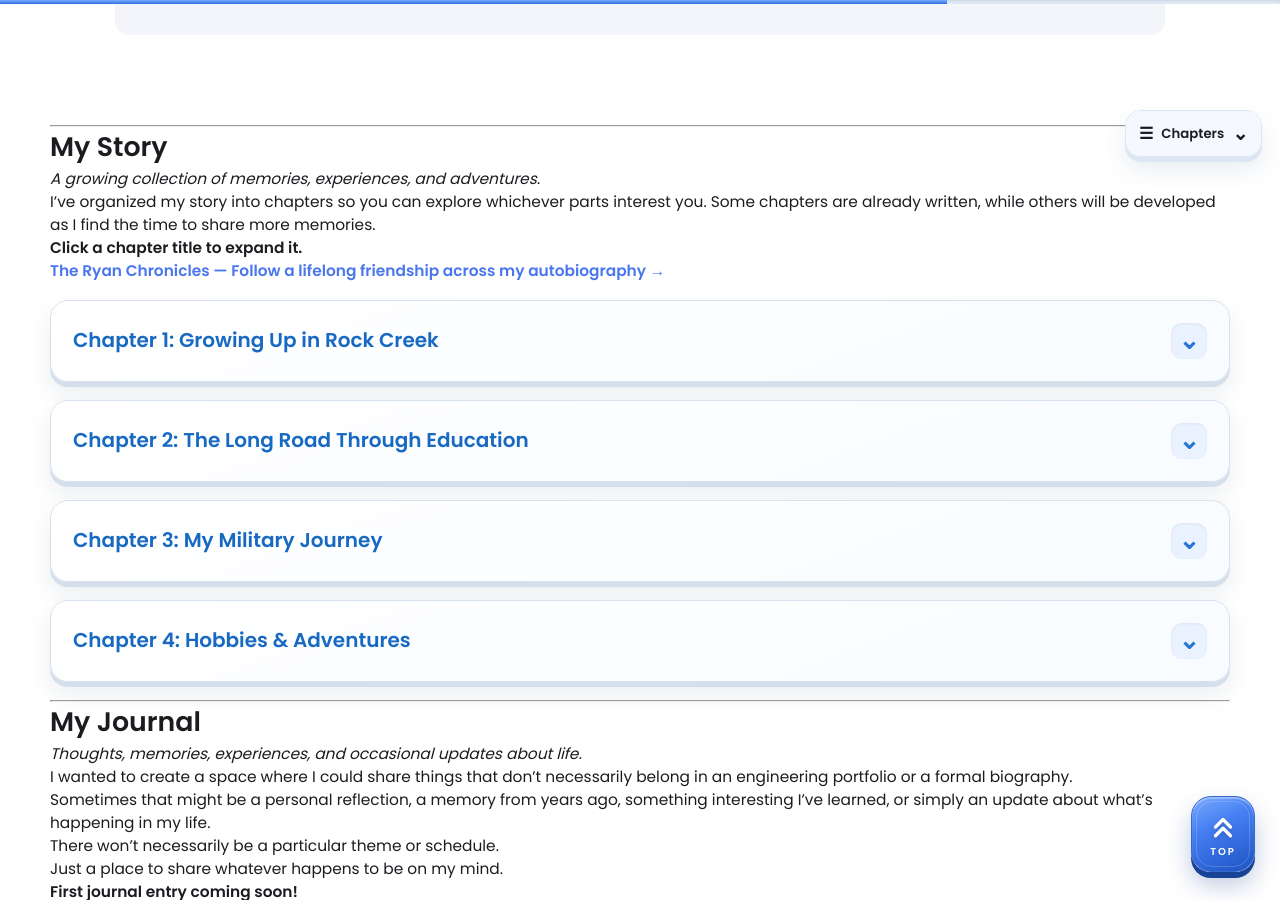
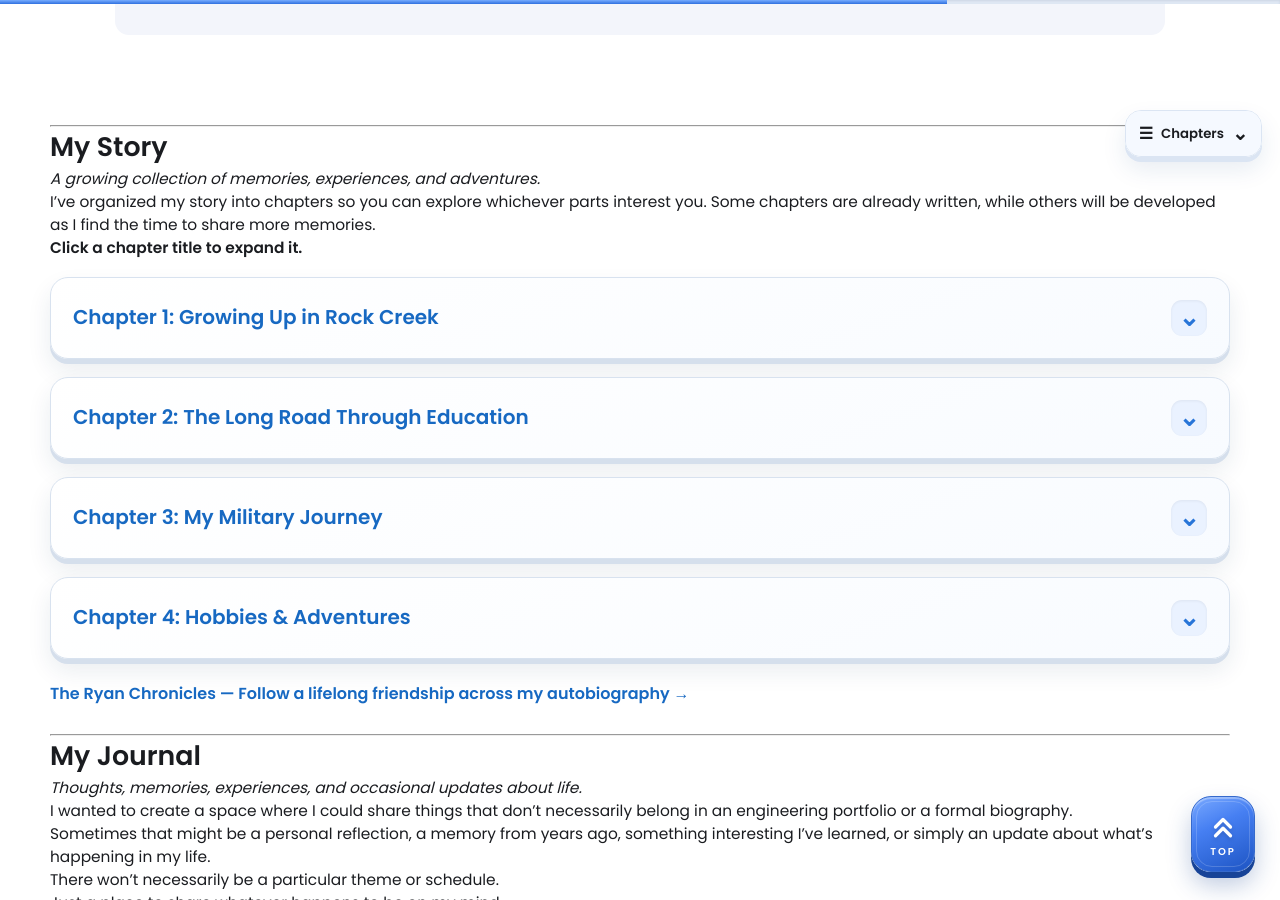
Before and after one commit to SuSpence-89/Eng-portfolio, a Jekyll site: the page built from about.md, in a window 1280 px wide and 900 px high, scrolled down 603 px. Built offline with Jekyll 4.4.1, drawn with Linux system fonts in a browser that asks for light colours; part of the change alters nothing that is shown.

Commit message:
Keep Ryan Chronicles link beneath all autobiography chapters

```diff
--- a/about.md
+++ b/about.md
@@ -96,8 +96,6 @@ title: "About Me — Spencer Holmes"
 I've organized my story into chapters so you can explore whichever parts interest you. Some chapters are already written, while others will be developed as I find the time to share more memories.
 
 **Click a chapter title to expand it.**
-
-[**The Ryan Chronicles — Follow a lifelong friendship across my autobiography →**]({{ '/about/ryan-chronicles/' | relative_url }})
 
 {% include about-reading-guide.html %}
 
@@ -449,6 +447,32 @@ Chapter 4: Hobbies &amp; Adventures
 <p><strong>I enjoy variety, and I don't see that changing anytime soon.</strong></p>
 
 </details>
+
+<!-- RYAN CHRONICLES: Keep this collection link after the final story chapter.
+     New chapters should be inserted before My Journal. The script below
+     also moves this footer after the last chapter if more chapters are added
+     between the footer and journal in a future site update. -->
+<div id="ryan-chronicles-chapter-footer" style="margin:22px 0 28px;">
+  <a href="{{ '/about/ryan-chronicles/' | relative_url }}" style="font-weight:700;color:#1769c2;">The Ryan Chronicles — Follow a lifelong friendship across my autobiography &rarr;</a>
+</div>
+<script>
+(function () {
+  function positionRyanChroniclesFooter() {
+    var footer = document.getElementById("ryan-chronicles-chapter-footer");
+    var chapters = document.querySelectorAll("details.story-chapter");
+    var last = chapters.length ? chapters[chapters.length - 1] : null;
+    if (footer && last && last.nextElementSibling !== footer) {
+      last.insertAdjacentElement("afterend", footer);
+    }
+  }
+  if (document.readyState === "loading") {
+    document.addEventListener("DOMContentLoaded", positionRyanChroniclesFooter);
+  } else {
+    positionRyanChroniclesFooter();
+  }
+})();
+</script>
+
 ---
 
 # My Journal
```
